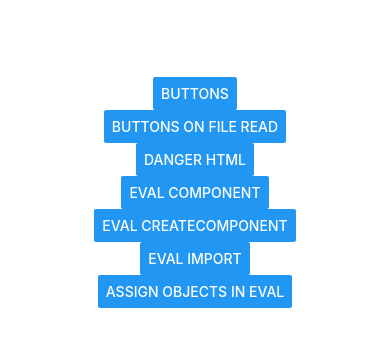
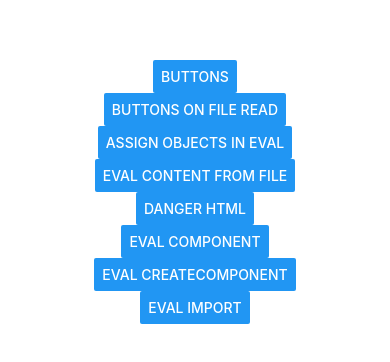
Before and after one commit to hemantdevfactory/rn_dynamic_demo, a React Native app: screen / in a window 390 px wide. Shown: the part 230-592 px from the top of the page. Built offline with nearby package versions, Linux system fonts and the light colour scheme.

Commit message:
Added one more condition- eval the code downloaded from server

```diff
--- a/App.js
+++ b/App.js
@@ -9,17 +9,26 @@ import EvalCreateComponent from './EvalCreateComponent';
 import EvalImport from './EvalImport';
 import EvalAssignObjects from './EvalAssignObjects';
 import ButtonsOnFileRead from './ButtonsOnFileRead';
+import EvalOnRead from './EvalOnRead';
 
 export default class Application extends React.Component {
   constructor(props) {
     super(props);
     this._createButtonsOnFileRead = this._createButtonsOnFileRead.bind(this);
-    this._afterRead = this._afterRead.bind(this);
+    //this._afterRead = this._afterRead.bind(this);
+
+    // We use React state to update the views. Initializaing the state here.
+    // these are different demos which can be navigated to by pressing the button.
+    // Back button navigation is not implemented.
     this.state = {
       content: <View style={styles.container}>
         <Button title="Buttons" onPress={this._createButtons} />
         <Text></Text>
-        <Button title="Buttons On File Read" onPress={this._createButtonsOnFileRead} />
+        <Button title="Buttons On File Read" onPress={this._handleButtonsOnFileRead} />
+        <Text></Text>
+        <Button title="Assign Objects in eval" onPress={this._useEvalAssignObjects} />
+        <Text></Text>
+        <Button title="Eval Content from File" onPress={this._evalOnRead} />
         <Text></Text>
         <Button title="Danger HTML" onPress={this._useDangerHTML} />
         <Text></Text>
@@ -28,18 +37,16 @@ export default class Application extends React.Component {
         <Button title="eval createComponent" onPress={this._useEvalCreateComponents} />
         <Text></Text>
         <Button title="eval import" onPress={this._useEvalImport} />
-        <Text></Text>
-        <Button title="Assign Objects in eval" onPress={this._useEvalAssignObjects} />
 
       </View>,
       loading: true
     };
   }
 
-  _afterRead = (num) => {
+  _createButtonsOnFileRead = (num) => {
     this.setState({ content: <ButtonsOnFileRead number={num} /> });
   }
-  _createButtonsOnFileRead = () => {
+  _handleButtonsOnFileRead = () => {
     fname = 'number.txt'
     async function fetchImport(url) {
       const res = await fetch(url);
@@ -52,7 +59,44 @@ export default class Application extends React.Component {
     fetchImport(url).
       then((text) => {
         console.log("Object list", text);
-        this._afterRead(text);
+        this._createButtonsOnFileRead(text);
+      });
+
+
+
+
+    var array = [];
+    var loaderComponent = <Text key="tx1"> Loading content...</Text>;
+    array.push(loaderComponent);
+    var loaderView = React.createElement(View, { style: styles.container }, array);;
+
+
+    this.setState({ content: loaderView });
+    //this.setState({ content: <StringToJSX/> });
+    // Show loader until file read
+
+
+
+
+  };
+
+  _callEvalOnRead = (text) => {
+    this.setState({ content: <EvalOnRead code={text} /> });
+  }
+  _evalOnRead = () => {
+    fname = 'evalcode.js'
+    async function fetchImport(url) {
+      const res = await fetch(url);
+      const source = await res.text();
+      console.log("File content" + source);
+
+      return source;
+    }
+    url = "https://hshinde-bucket-src.s3.amazonaws.com/" + fname;
+    fetchImport(url).
+      then((text) => {
+        console.log("Object list", text);
+        this._callEvalOnRead(text);
       });
 
 
--- /dev/null
+++ b/EvalOnRead.js
@@ -0,0 +1,53 @@
+import React from 'react';
+import DomParser from "dom-parser";
+import { StyleSheet, Text, View, Button, FlatList, Menu, TouchableOpacity } from 'react-native';
+// For acorn jsx parser
+import acorn from "acorn";
+import jsx from "acorn-jsx";
+
+
+
+export default class EvalOnRead extends React.Component {
+    constructor(props) {
+        super(props);
+    }
+    render() {
+        /*
+        Begin Demo: Code to generate JSX dynamically from text.
+        The two Text elements are not added to array through static code. They are added to it through code downloaded from the server.
+        */
+
+        array = [];
+        TextElement = React.createElement(Text, {key: "tx1"}, "Text Object 1 pushed from eval");
+        TextElement2 = React.createElement(Text, {key: "tx2"}, "Text Object 2 pushed from eval");
+
+
+
+        eval(this.props.code);
+
+        ViewElement = React.createElement(View, { style: styles.container }, array );
+
+        return (ViewElement);
+
+    }
+
+}
+
+const styles = StyleSheet.create({
+    container: {
+        flex: 1,
+        backgroundColor: '#fff',
+        alignItems: 'center',
+        justifyContent: 'center',
+        margin: 20
+    },
+    textInput: {
+        margin: 15,
+        height: 30,
+        width: 200,
+        borderWidth: 1,
+        color: 'green',
+        fontSize: 20,
+        backgroundColor: 'black'
+    }
+});
```
